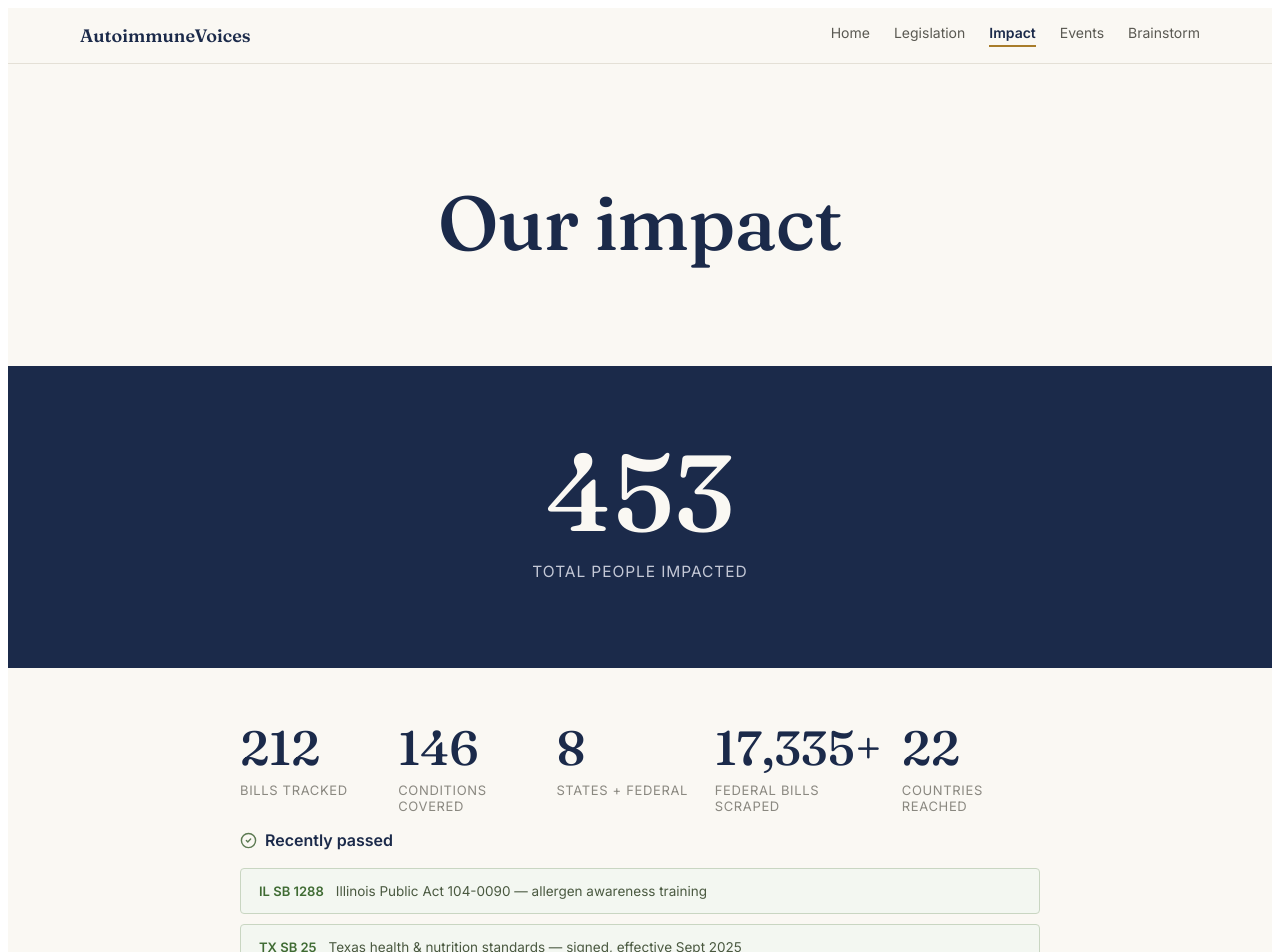
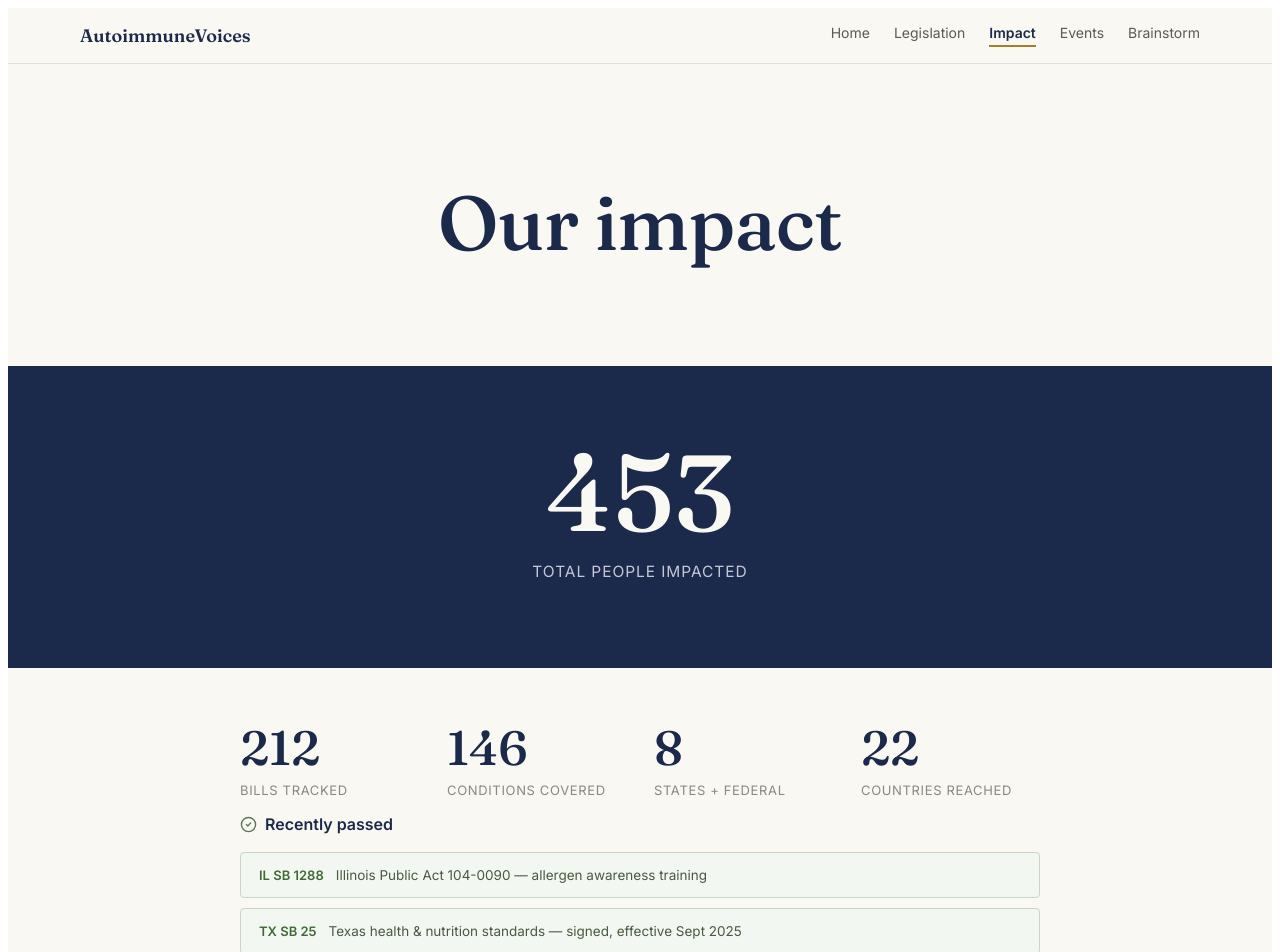
Before and after one commit to AadyaS26/patient-voice-coalition, a React (Vite) app: page /impact in a window 1280 px wide. Shown: the top 952 px of the page. Built offline with nearby package versions, Linux system fonts and the light colour scheme; no server answers.

Commit message:
Update Impact.jsx

```diff
--- a/src/pages/Impact.jsx
+++ b/src/pages/Impact.jsx
@@ -140,7 +140,7 @@ export default function ImpactPage() {
       </section>
 
       <section style={{ maxWidth: 800, margin: "0 auto", padding: "56px 24px 16px" }}>
-        <div style={{ display: "grid", gridTemplateColumns: "repeat(5, 1fr)", gap: 20 }}>
+        <div style={{ display: "grid", gridTemplateColumns: "repeat(4, 1fr)", gap: 28 }}>
           <div>
             <div style={{ fontFamily: "Fraunces, serif", fontSize: 48, color: "#1B2A4A", fontWeight: 500, lineHeight: 1 }}>
               {billsLoading || statesLoading ? "—" : (CURATED_BILLS + liveBillCount + stateBillCount).toLocaleString()}
@@ -156,10 +156,6 @@ export default function ImpactPage() {
               {statesLoading ? "—" : statesCoveredCount}
             </div>
             <div style={{ fontSize: 13, letterSpacing: "0.05em", textTransform: "uppercase", color: "#8A8880", marginTop: 10 }}>States + federal</div>
-          </div>
-          <div>
-            <div style={{ fontFamily: "Fraunces, serif", fontSize: 48, color: "#1B2A4A", fontWeight: 500, lineHeight: 1 }}>17,335+</div>
-            <div style={{ fontSize: 13, letterSpacing: "0.05em", textTransform: "uppercase", color: "#8A8880", marginTop: 10 }}>Federal bills scraped</div>
           </div>
           <div>
             <div style={{ fontFamily: "Fraunces, serif", fontSize: 48, color: "#1B2A4A", fontWeight: 500, lineHeight: 1 }}>{COUNTRIES_REACHED}</div>
```
